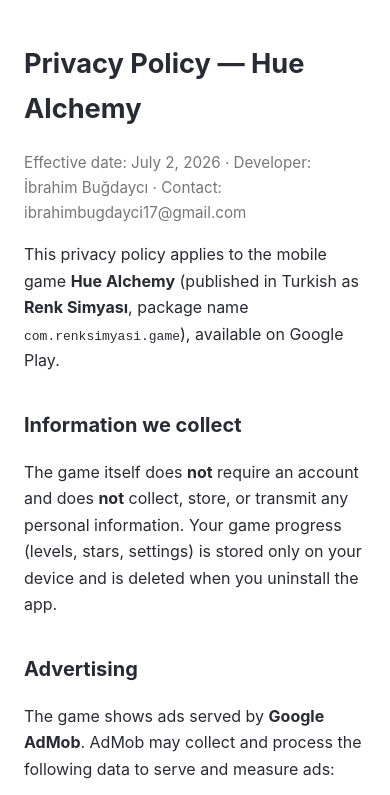
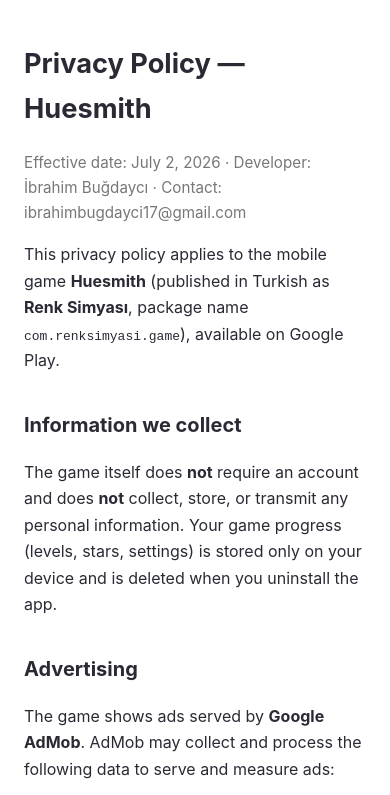
Before and after one commit to ibrahimbugdayci/renk-simyasi, a plain HTML site: page privacy-policy.html in a window 390 px wide. Shown: the top 795 px of the page. Drawn offline with Linux system fonts and the light colour scheme.

Commit message:
Rename to Huesmith

```diff
--- a/privacy-policy.html
+++ b/privacy-policy.html
@@ -3,7 +3,7 @@
 <head>
 <meta charset="utf-8">
 <meta name="viewport" content="width=device-width, initial-scale=1">
-<title>Privacy Policy — Hue Alchemy (Renk Simyası)</title>
+<title>Privacy Policy — Huesmith (Renk Simyası)</title>
 <style>
   body { font-family: -apple-system, "Segoe UI", Roboto, sans-serif; max-width: 760px;
          margin: 0 auto; padding: 24px; line-height: 1.65; color: #2a2a35; }
@@ -15,10 +15,10 @@
 </head>
 <body>
 
-<h1>Privacy Policy — Hue Alchemy</h1>
+<h1>Privacy Policy — Huesmith</h1>
 <p class="meta">Effective date: July 2, 2026 · Developer: İbrahim Buğdaycı · Contact: ibrahimbugdayci17@gmail.com</p>
 
-<p>This privacy policy applies to the mobile game <strong>Hue Alchemy</strong>
+<p>This privacy policy applies to the mobile game <strong>Huesmith</strong>
 (published in Turkish as <strong>Renk Simyası</strong>, package name
 <code>com.renksimyasi.game</code>), available on Google Play.</p>
 
@@ -70,7 +70,7 @@
 
 <div lang="tr">
 <p>Bu gizlilik politikası, Google Play'de yayınlanan
-<strong>Renk Simyası</strong> (uluslararası adıyla <strong>Hue Alchemy</strong>,
+<strong>Renk Simyası</strong> (uluslararası adıyla <strong>Huesmith</strong>,
 paket adı <code>com.renksimyasi.game</code>) mobil oyunu için geçerlidir.</p>
 
 <h2>Topladığımız bilgiler</h2>
```
